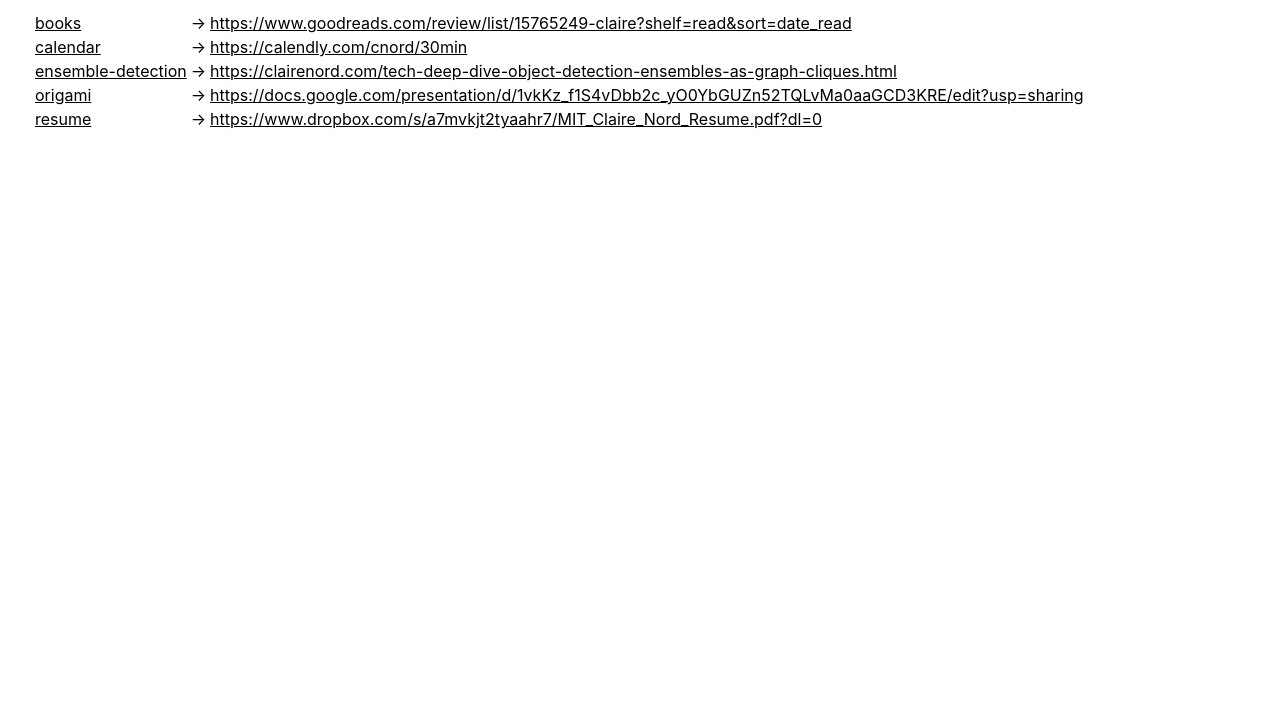
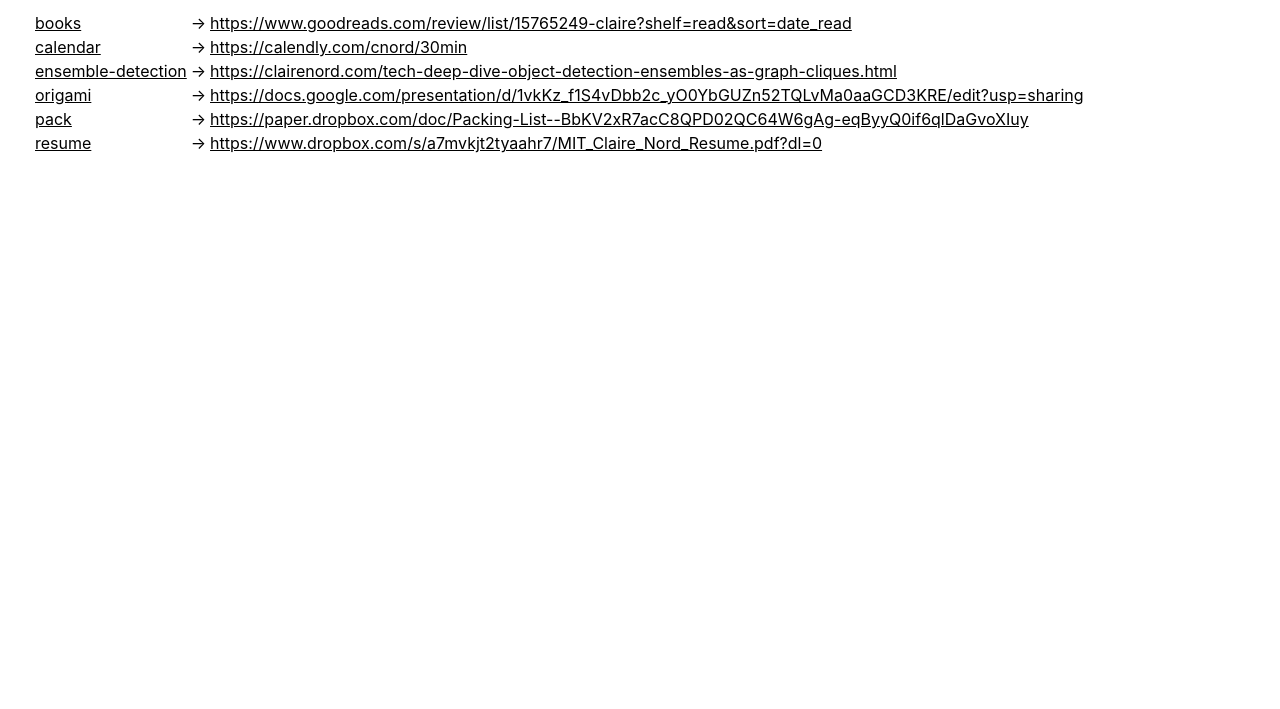
Before and after one commit to cmnord/go, a plain HTML site: page index.html in a window 1280 px wide. Shown: the part 91-800 px from the top of the page. Drawn offline with Linux system fonts and the light colour scheme.

Commit message:
Set key "pack" → "https://paper.dropbox.com/doc/Pa

```diff
--- a/index.csv
+++ b/index.csv
@@ -4,3 +4,4 @@ calendar,https://calendly.com/cnord/30min
 ensemble-detection,https://clairenord.com/tech-deep-dive-object-detection-ensembles-as-graph-cliques.html
 resume,https://www.dropbox.com/s/a7mvkjt2tyaahr7/MIT_Claire_Nord_Resume.pdf?dl=0
 origami,https://docs.google.com/presentation/d/1vkKz_f1S4vDbb2c_yO0YbGUZn52TQLvMa0aaGCD3KRE/edit?usp=sharing
+pack,https://paper.dropbox.com/doc/Packing-List--BbKV2xR7acC8QPD02QC64W6gAg-eqByyQ0if6qlDaGvoXIuy
--- a/index.html
+++ b/index.html
@@ -10,4 +10,4 @@ a { color: black }
 td:nth-child(1) { text-align: left }
 </style>
 <h1>gitlinks</h1>
-<table><tbody><tr><td><a href="books">books</a></td><td>→</td><td><a href="https://www.goodreads.com/review/list/15765249-claire?shelf=read&sort=date_read">https://www.goodreads.com/review/list/15765249-claire?shelf=read&sort=date_read</a></td></li><tr><td><a href="calendar">calendar</a></td><td>→</td><td><a href="https://calendly.com/cnord/30min">https://calendly.com/cnord/30min</a></td></li><tr><td><a href="ensemble-detection">ensemble-detection</a></td><td>→</td><td><a href="https://clairenord.com/tech-deep-dive-object-detection-ensembles-as-graph-cliques.html">https://clairenord.com/tech-deep-dive-object-detection-ensembles-as-graph-cliques.html</a></td></li><tr><td><a href="origami">origami</a></td><td>→</td><td><a href="https://docs.google.com/presentation/d/1vkKz_f1S4vDbb2c_yO0YbGUZn52TQLvMa0aaGCD3KRE/edit?usp=sharing">https://docs.google.com/presentation/d/1vkKz_f1S4vDbb2c_yO0YbGUZn52TQLvMa0aaGCD3KRE/edit?usp=sharing</a></td></li><tr><td><a href="resume">resume</a></td><td>→</td><td><a href="https://www.dropbox.com/s/a7mvkjt2tyaahr7/MIT_Claire_Nord_Resume.pdf?dl=0">https://www.dropbox.com/s/a7mvkjt2tyaahr7/MIT_Claire_Nord_Resume.pdf?dl=0</a></td></li></tbody></table>
+<table><tbody><tr><td><a href="books">books</a></td><td>→</td><td><a href="https://www.goodreads.com/review/list/15765249-claire?shelf=read&sort=date_read">https://www.goodreads.com/review/list/15765249-claire?shelf=read&sort=date_read</a></td></li><tr><td><a href="calendar">calendar</a></td><td>→</td><td><a href="https://calendly.com/cnord/30min">https://calendly.com/cnord/30min</a></td></li><tr><td><a href="ensemble-detection">ensemble-detection</a></td><td>→</td><td><a href="https://clairenord.com/tech-deep-dive-object-detection-ensembles-as-graph-cliques.html">https://clairenord.com/tech-deep-dive-object-detection-ensembles-as-graph-cliques.html</a></td></li><tr><td><a href="origami">origami</a></td><td>→</td><td><a href="https://docs.google.com/presentation/d/1vkKz_f1S4vDbb2c_yO0YbGUZn52TQLvMa0aaGCD3KRE/edit?usp=sharing">https://docs.google.com/presentation/d/1vkKz_f1S4vDbb2c_yO0YbGUZn52TQLvMa0aaGCD3KRE/edit?usp=sharing</a></td></li><tr><td><a href="pack">pack</a></td><td>→</td><td><a href="https://paper.dropbox.com/doc/Packing-List--BbKV2xR7acC8QPD02QC64W6gAg-eqByyQ0if6qlDaGvoXIuy">https://paper.dropbox.com/doc/Packing-List--BbKV2xR7acC8QPD02QC64W6gAg-eqByyQ0if6qlDaGvoXIuy</a></td></li><tr><td><a href="resume">resume</a></td><td>→</td><td><a href="https://www.dropbox.com/s/a7mvkjt2tyaahr7/MIT_Claire_Nord_Resume.pdf?dl=0">https://www.dropbox.com/s/a7mvkjt2tyaahr7/MIT_Claire_Nord_Resume.pdf?dl=0</a></td></li></tbody></table>
```
Also changed, not shown: pack/index.html (added, +1 -0 lines).
